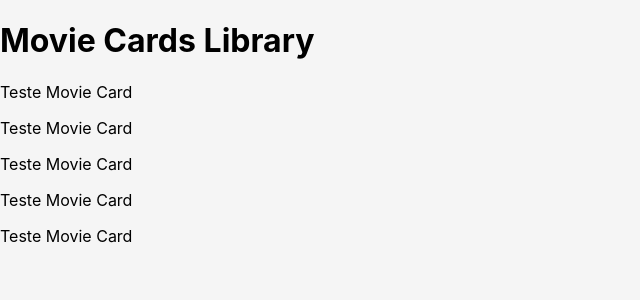
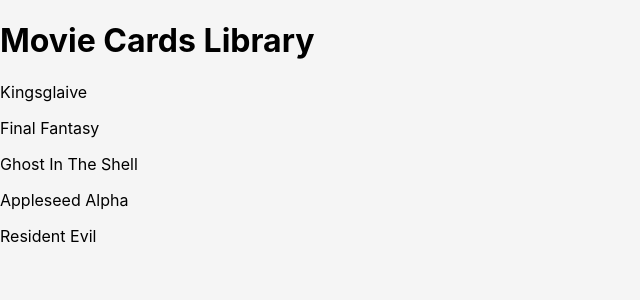
Before and after one commit to thosijulio/trybe-projects, a React (Create React App) app in the folder 2.FRONT-END/11.3-MOVIE-CARDS-LIBRARY/: page / in a window 1280 px wide. Shown: the top 300 px of the page, without its empty margins (0-640 px from the left). Built offline with nearby package versions, Linux system fonts and the light colour scheme; the HTML template or start-up script is replaced by a standard one.

Commit message:
resolucao exercicio 5

```diff
--- a/2.FRONT-END/11.3-MOVIE-CARDS-LIBRARY/src/components/MovieCard.jsx
+++ b/2.FRONT-END/11.3-MOVIE-CARDS-LIBRARY/src/components/MovieCard.jsx
@@ -1,11 +1,23 @@
 import React from 'react';
+import PropTypes from 'prop-types';
 
 class MovieCard extends React.Component {
   render() {
+    const { movie } = this.props;
     return (
-      <p>Teste Movie Card</p>
+      <p>{ movie.title }</p>
     );
   }
 }
 
+MovieCard.propTypes = {
+  movie: PropTypes.exact({
+    title: PropTypes.string.isRequired,
+    subtitle: PropTypes.string.isRequired,
+    storyline: PropTypes.string.isRequired,
+    rating: PropTypes.number.isRequired,
+    imagePath: PropTypes.string.isRequired,
+  }).isRequired,
+};
+
 export default MovieCard;
--- a/2.FRONT-END/11.3-MOVIE-CARDS-LIBRARY/src/components/MovieList.jsx
+++ b/2.FRONT-END/11.3-MOVIE-CARDS-LIBRARY/src/components/MovieList.jsx
@@ -6,13 +6,13 @@
   render() {
     const { movies } = this.props;
     return (
-      movies.map((movie, key) => <MovieCard key={ key } />)
+      movies.map((movie) => <MovieCard key={ movie.title } movie={ movie } />)
     );
   }
 }
 
 MovieList.propTypes = {
-  movies: PropTypes.string.isRequired,
+  movies: PropTypes.arrayOf(PropTypes.object).isRequired,
 };
 
 export default MovieList;
```
